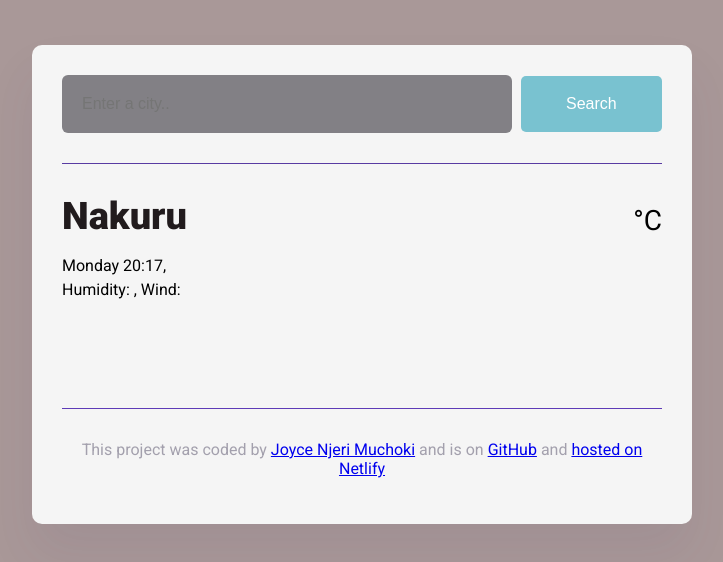
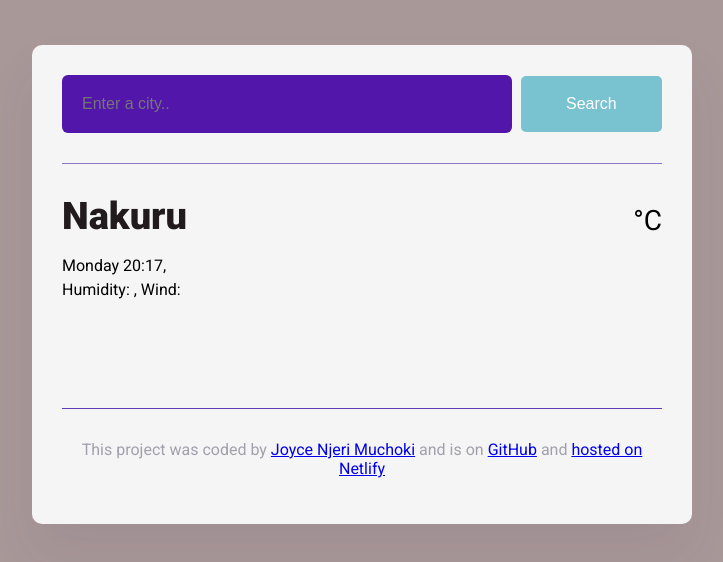
Before and after one commit to Haffie023/MVP-Complete, a plain HTML site: page index.html in a window 1280 px wide. Shown: the whole page, without its empty margins (278-1001 px from the left). Drawn offline with nearby package versions, Linux system fonts and the light colour scheme; no server answers.

Commit message:
final update

```diff
--- a/src/style.css
+++ b/src/style.css
@@ -16,7 +16,7 @@ body {
 }
 
 header {
-    border-bottom: 1px solid #593ba2;
+    border-bottom: 1px solid #8f78c9;
     padding-bottom: 30px;
 
 
@@ -24,7 +24,7 @@ header {
 }
 
 .search-input {
-    background-color: #828085;
+    background-color: #5216ab;
     border: none;
     color: rgba(49, 20, 174, 0.4);
     font-size: 16px;
```
